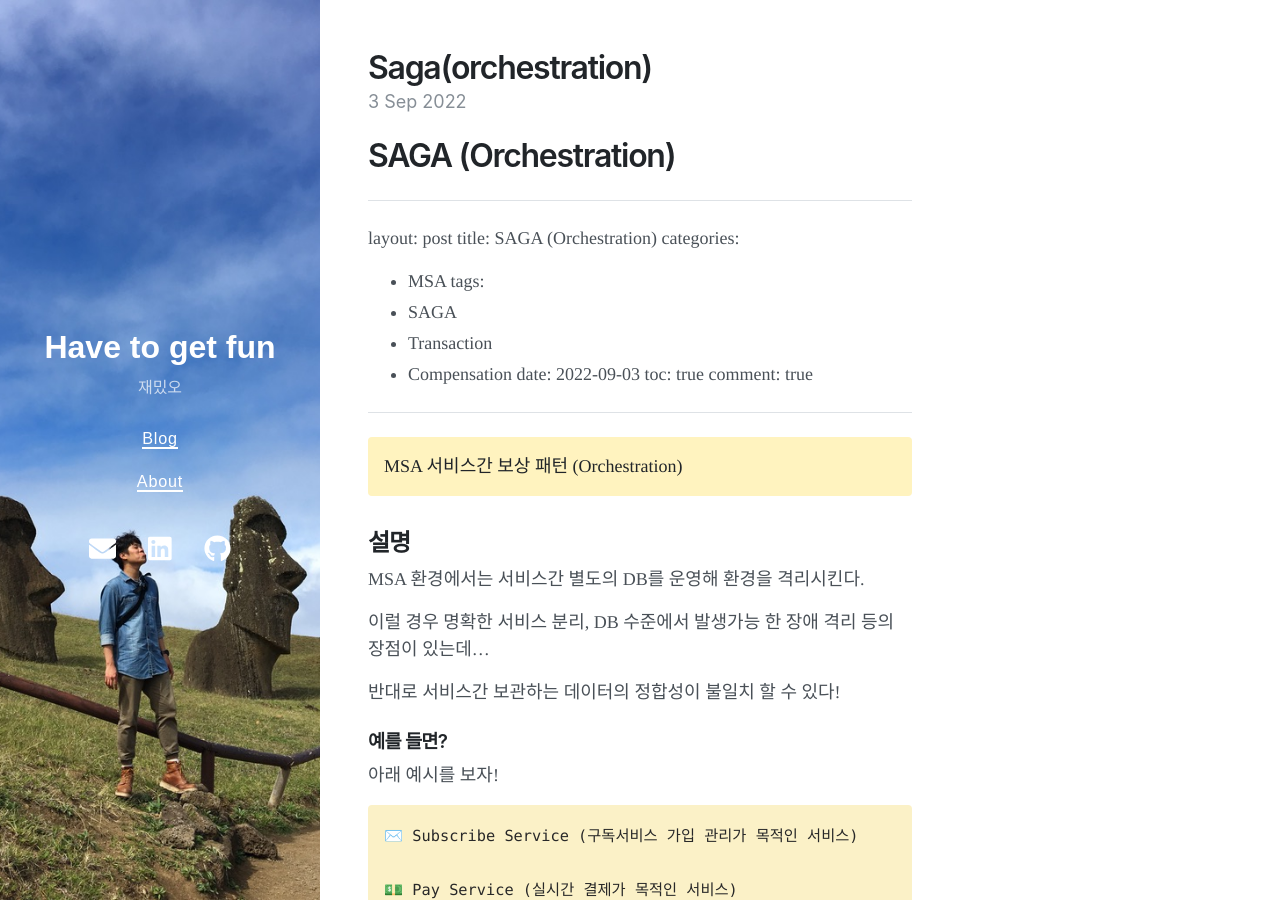
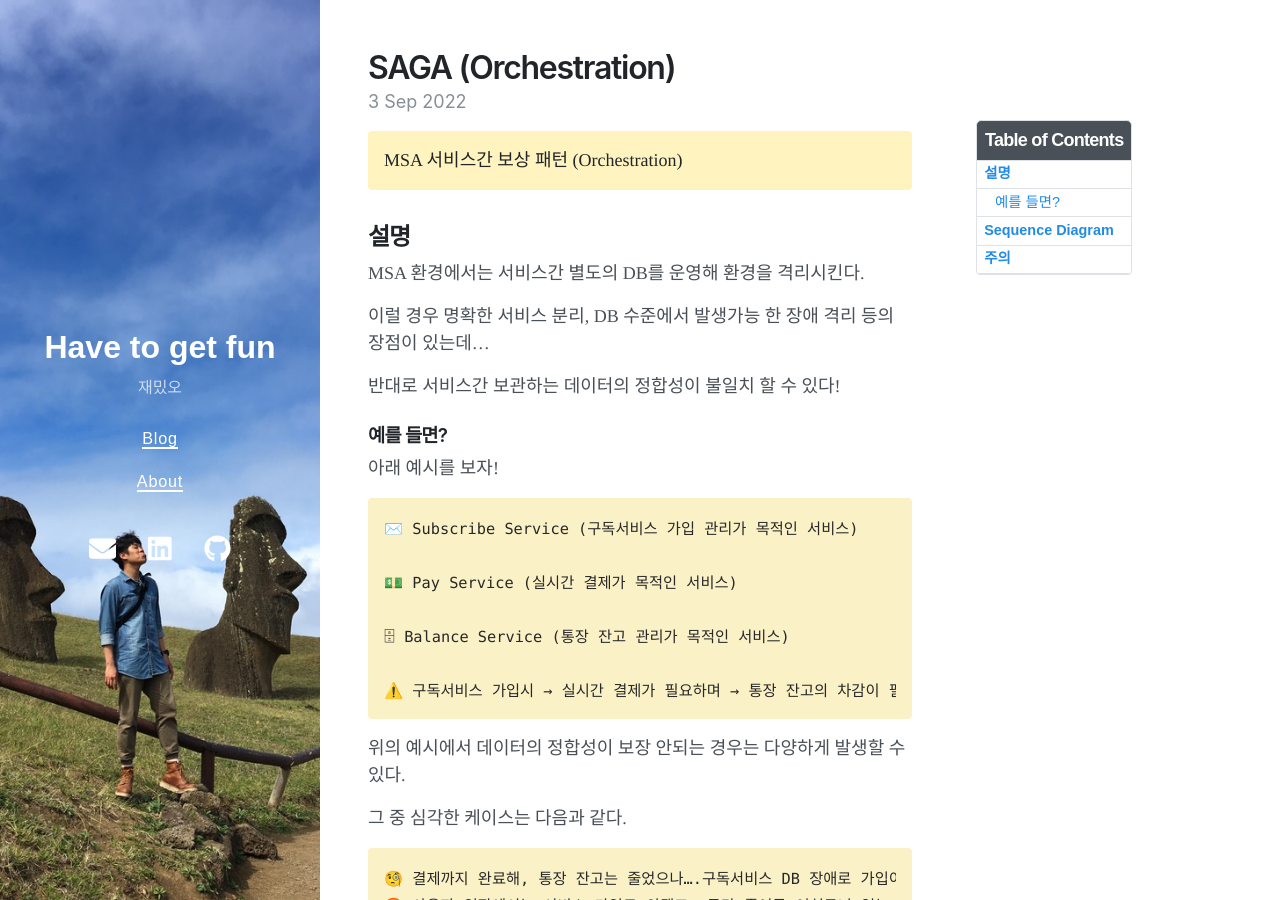
Before and after one commit to LeeJyeon/LeeJyeon.github.io, a Jekyll site: the page built from _posts/MSA/2022-09-03-SAGA(Orchestration).md, in a window 1280 px wide and 900 px high. Built offline with Jekyll 4.4.1, drawn with Linux system fonts in a browser that asks for light colours; nearby versions of some CDN libraries; our own code applies the rules of GitHub Pages for plain Markdown files; some of the changed text lies outside the part shown.

Commit message:
SAGA(Orchestration)

```diff
--- a/_posts/MSA/2022-09-03-SAGA(Orchestration).md
+++ b/_posts/MSA/2022-09-03-SAGA(Orchestration).md
@@ -1,5 +1,3 @@
-# SAGA (Orchestration)
-
 ---
 
 layout: post
```
